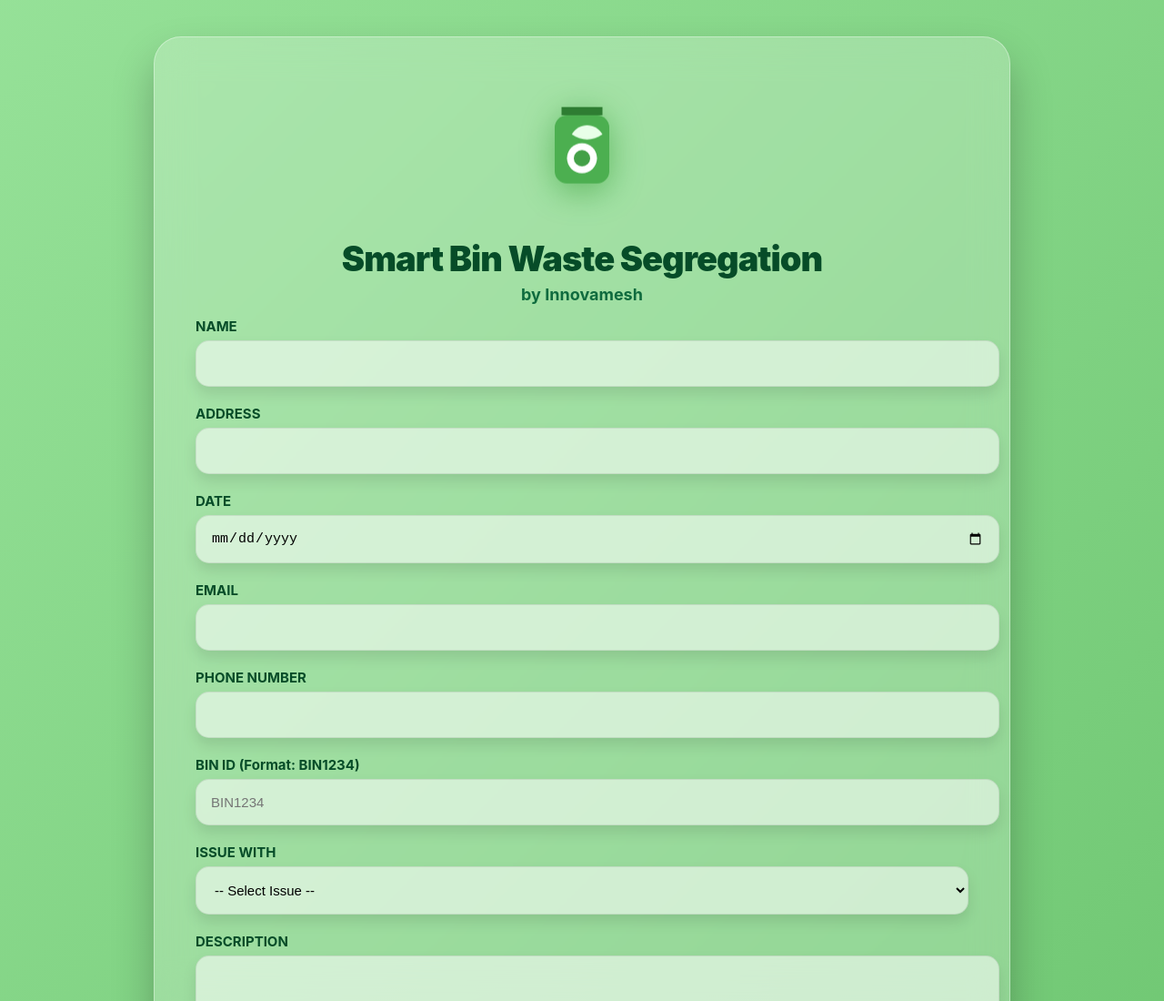
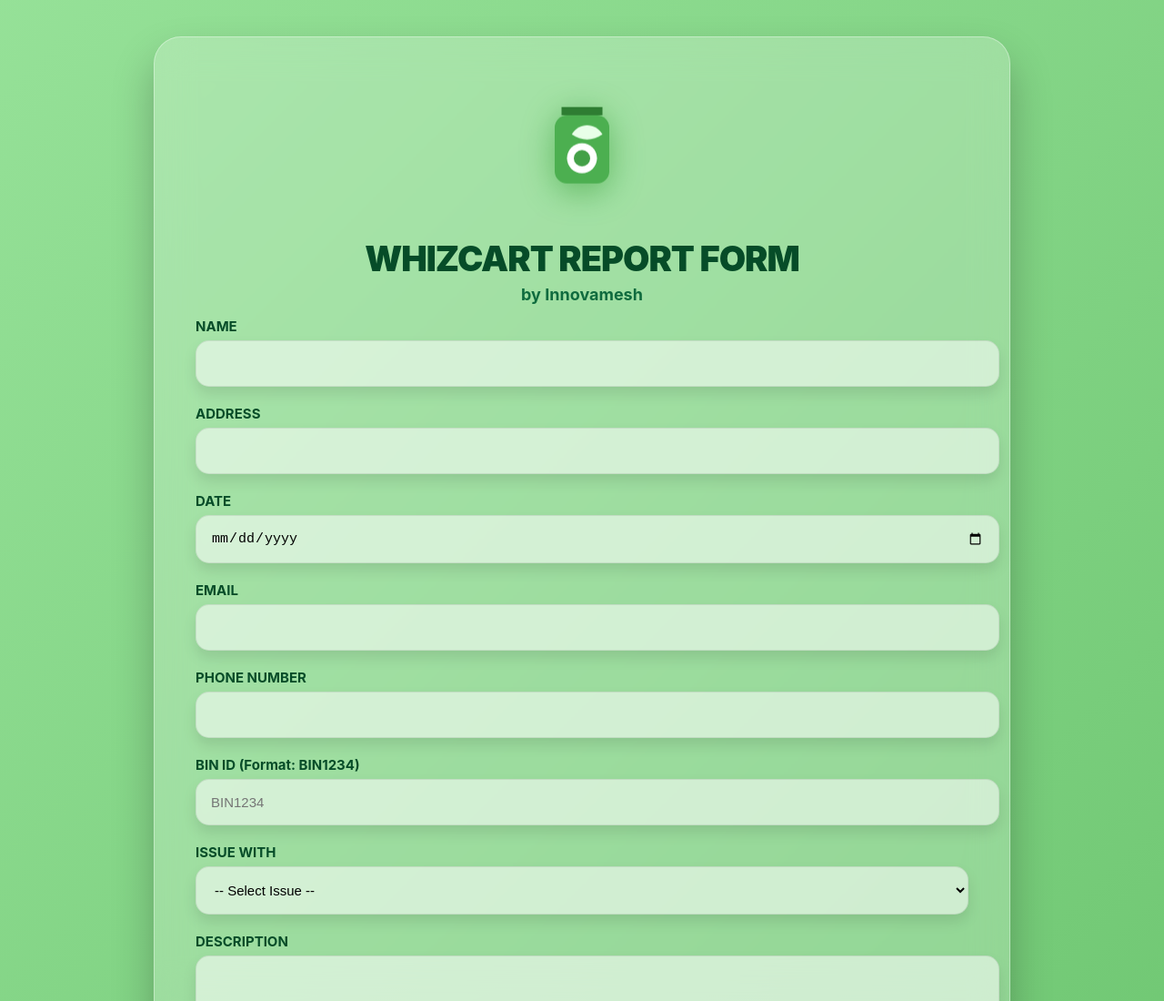
Before and after one commit to aswin0246/report_fulll.form, a plain HTML site: page index.html in a window 1280 px wide. Shown: the top 1100 px of the page at 91% size. Drawn offline with Linux system fonts and the light colour scheme; a script that the page names is missing.

Commit message:
Update index.html

```diff
--- a/index.html
+++ b/index.html
@@ -295,7 +295,7 @@
     <circle cx="100" cy="135" r="12" fill="#43a047"/>
   </svg>
 
-  <h1>Smart Bin Waste Segregation</h1>
+  <h1>WHIZCART REPORT FORM</h1>
   <h2>by Innovamesh</h2>
 
   <form id="reportForm">
```
